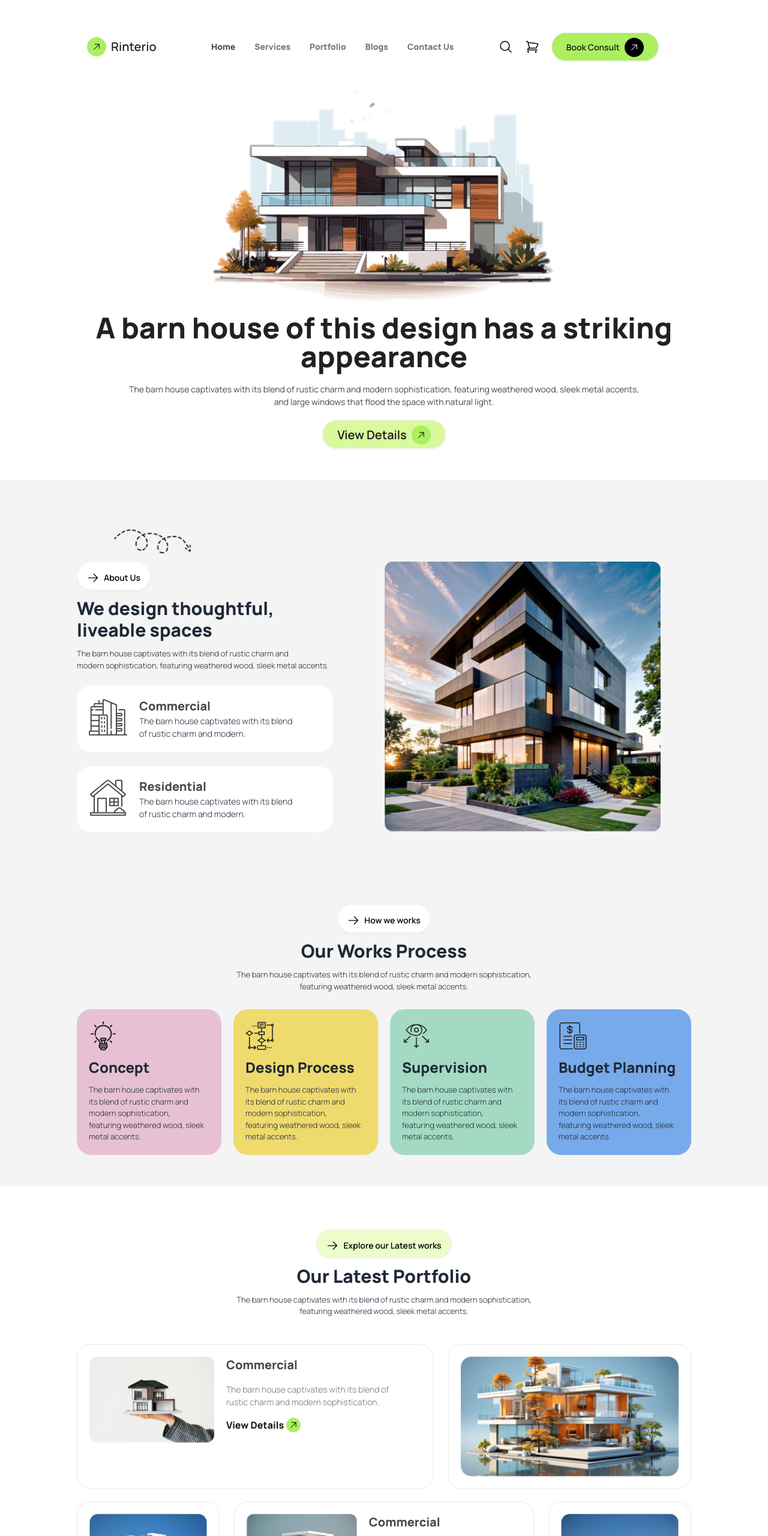
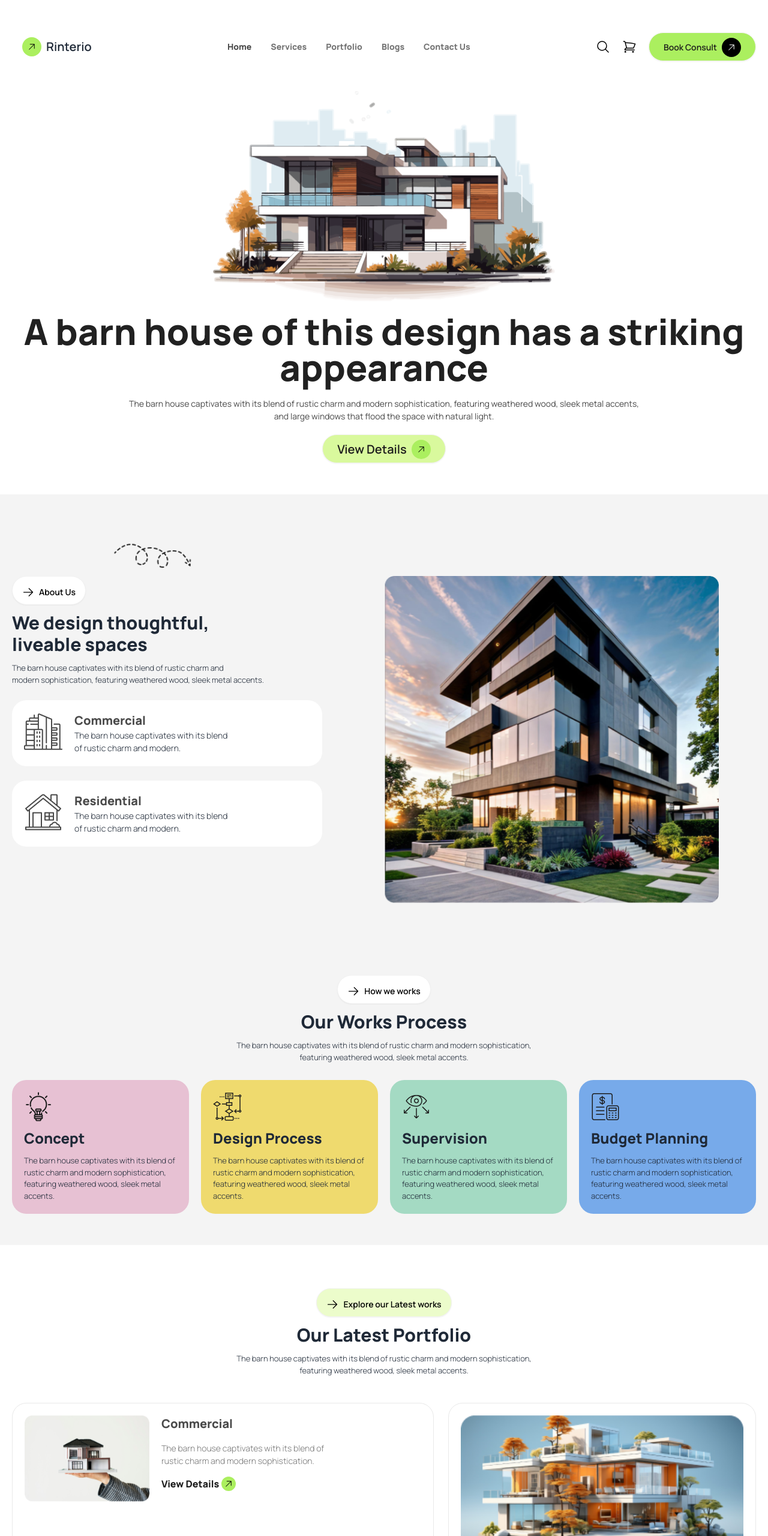
Before and after one commit to sumayashimurima/assignment-3-pr-with-tailwind, a plain HTML site: page index.html in a window 1280 px wide. Shown: the top 2560 px of the page at 60% size. Drawn offline with nearby package versions, Linux system fonts and the light colour scheme.

Commit message:
here updated

```diff
--- a/index.html
+++ b/index.html
@@ -31,11 +31,11 @@
 <body class=" font-manrope">
 
     <section class="p-5 bg-gradient-to-r from-[#FFFFFF]-[100%] to-[#FFFFFF]-[0%]">
-        <header class="lg:py-8 lg:max-w-5xl mx-auto ">
+        <header class="lg:py-8 lg:max-w-screen-xl mx-auto ">
 
             <nav>
 
-                <div class=" md:flex md:justify-between md:items-center">
+                <div class="flex justify-between items-center">
                     <div class="">
 
                         <a class="btn btn-ghost text-xl"><svg xmlns="http://www.w3.org/2000/svg" fill="none"
@@ -86,7 +86,7 @@
                         </a>
                     </div>
 
-                    <div class="dropdown ">
+                    <div class="dropdown md:hidden ">
                         <div tabindex="0" role="button" class="btn btn-ghost lg:hidden ">
                             <svg xmlns="http://www.w3.org/2000/svg" fill="none" viewBox="0 0 24 24"
                                 class="inline-block h-5 w-5 stroke-current">
@@ -114,7 +114,7 @@
                     <img class="items-center lg:mx-auto mt-12" src="assets/banner.png" alt="">
                 </div>
                 <div>
-                    <h1 class="lg:text-5xl font-extrabold text-[#212121] text-center mt-5">A barn house of this design
+                    <h1 class="lg:text-6xl font-extrabold text-[#212121] text-center mt-5">A barn house of this design
                         has a
                         striking appearance</h1>
 
@@ -143,7 +143,7 @@
 
     <main>
         <section class="p-5 bg-[#F4F4F4] ">
-            <div class="lg:py-8 lg:max-w-5xl mx-auto lg:grid lg:grid-cols-2 lg:row-span-3 mt-7">
+            <div class="lg:py-8 lg:max-w-screen-xl mx-auto lg:grid lg:grid-cols-2 lg:row-span-3 mt-7">
                 <div class="hidden sm:block lg:absolute left-[190px] rotate-[-3deg]">
                     <img src="assets/Vector.png" alt="">
                 </div>
@@ -197,7 +197,7 @@
         </section>
 
         <section class="p-5 bg-[#F4F4F4] pt-9">
-            <div class="lg:py-8 lg:max-w-5xl mx-auto space-y-7">
+            <div class="lg:py-8 lg:max-w-screen-xl mx-auto space-y-7">
                 <div class=" space-y-3 text-left text-center">
                     <button class="btn text-black bg-white p-4 rounded-full text-light"><svg
                             xmlns="http://www.w3.org/2000/svg" fill="none" viewBox="0 0 24 24" stroke-width="1.5"
@@ -249,7 +249,7 @@
 
         <section class="p-5 bg-[#FFFFFF] pt-10 ">
 
-            <div class="lg:py-8 lg:max-w-5xl mx-auto space-y-5">
+            <div class="lg:py-8 lg:max-w-screen-xl mx-auto space-y-5">
                 <div class="space-y-3 text-left text-center">
                     <button class="btn text-black bg-lime-100 p-4 rounded-full text-light">
                         <svg xmlns="http://www.w3.org/2000/svg" fill="none" viewBox="0 0 24 24" stroke-width="1.5"
@@ -333,7 +333,7 @@
 
         <section class="p-5 bg-[url('assets/bg.jpg')] bg-cover bg-center pt-10 pb-3 ">
 
-            <div class="lg:py-8 lg:max-w-5xl mx-auto space-y-4">
+            <div class="lg:py-8 lg:max-w-screen-xl mx-auto space-y-4">
 
                 <div class="space-y-4 text-left text-center">
 
@@ -403,7 +403,7 @@
 
     <footer>
         <section class="p-5 bg-[#1C1C1C] py-16 ">
-            <div class="lg:py-8 lg:max-w-5xl mx-auto space-y-7">
+            <div class="lg:py-8 lg:max-w-screen-xl mx-auto space-y-7">
                 <div class=" space-y-4 text-left text-center">
                     <div class="">
 
```
